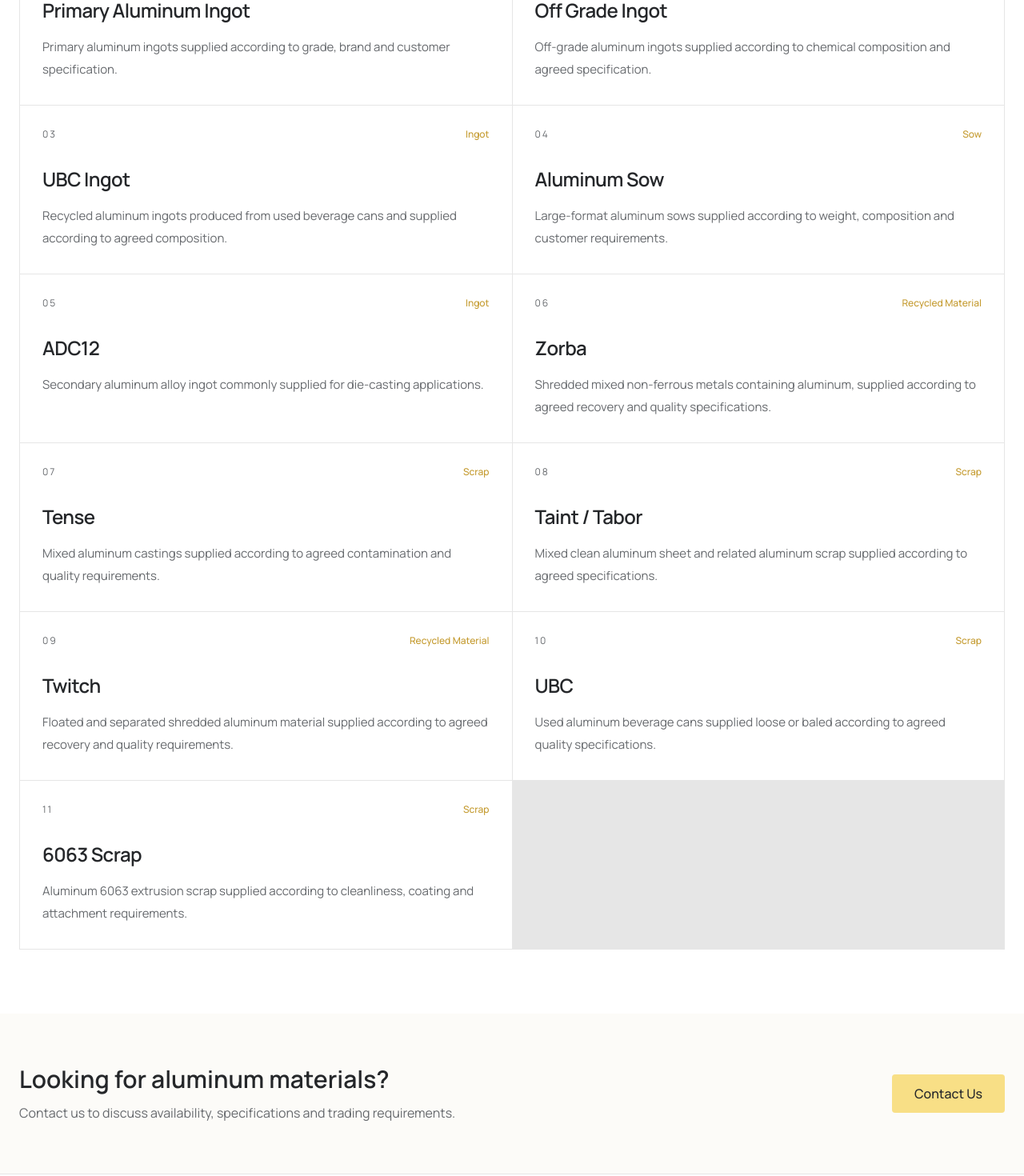
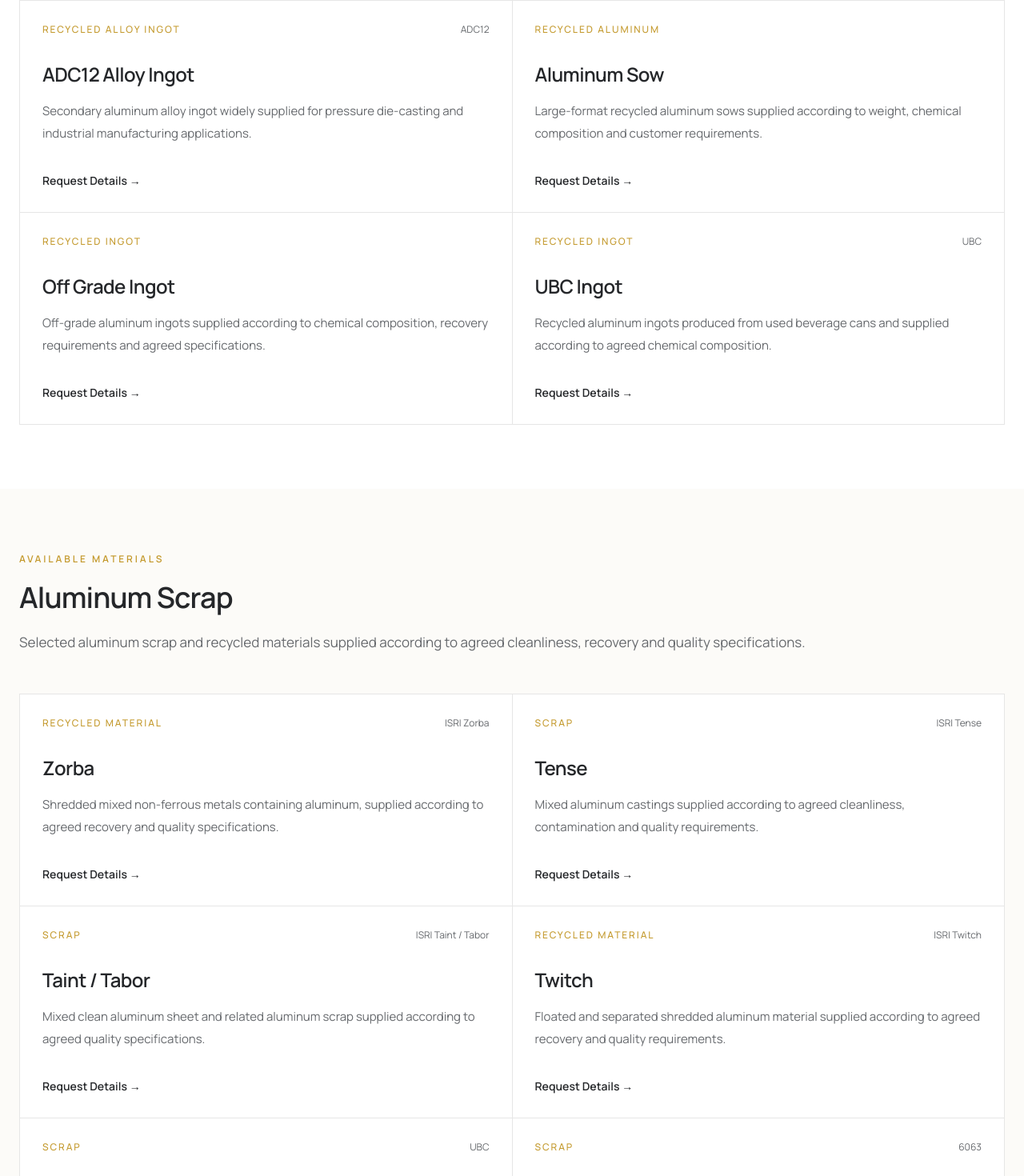
Before and after one commit to TQResources/tqresources-platform, a Next.js app: page /resources/aluminum in a window 1280 px wide. Shown: the part 920-2390 px from the top of the page at 80% size. Built offline with nearby package versions, Linux system fonts and the light colour scheme.

Commit message:
Complete aluminum materials page

```diff
--- a/src/app/layout.tsx
+++ b/src/app/layout.tsx
@@ -14,25 +14,58 @@ export const metadata: Metadata = {
   metadataBase: new URL(company.website),
 
   title: {
-    default: `${company.brandName} | Global Metal Trading`,
-    template: `%s | ${company.brandName}`,
+    default: "TQ Resources | Global Metal Trading",
+    template: "%s | TQ Resources",
   },
 
-  description: company.seo.description,
+  description:
+    "TorQue Resources Co., Limited is a Japan-based international trading company specializing in metal resources and industrial materials.",
 
-  keywords: company.seo.keywords,
+  keywords: [
+    "TQ Resources",
+    "TorQue Resources",
+    "Global Metal Trading",
+    "Metal Resources",
+    "Industrial Materials",
+    "Aluminum",
+    "Copper",
+    "Zinc",
+    "Brass",
+    "Stainless Steel",
+    "Lead",
+    "Magnesium",
+    "Silicon Metal",
+    "Rare Metals",
+    "International Trading Company Japan",
+  ],
+
+  authors: [
+    {
+      name: company.legalName,
+    },
+  ],
+
+  creator: company.legalName,
+
+  publisher: company.legalName,
 
   alternates: {
     canonical: "/",
   },
 
   openGraph: {
-    title: `${company.brandName} | Global Metal Trading`,
-    description: company.seo.description,
+    title: "TQ Resources | Global Metal Trading",
+    description:
+      "Japan-based international trading company specializing in metal resources and industrial materials.",
     url: company.website,
     siteName: company.brandName,
     locale: "en_US",
     type: "website",
+  },
+
+  robots: {
+    index: true,
+    follow: true,
   },
 };
 
--- a/src/app/resources/aluminum/page.tsx
+++ b/src/app/resources/aluminum/page.tsx
@@ -1,11 +1,85 @@
 import Header from "../../../components/Header";
 import { aluminumResources } from "../../../data/resources/aluminum";
 
-export default function AluminumPage() {
-  const activeMaterials = aluminumResources.filter(
-    (material) => material.active
+const recycledAluminum = aluminumResources.filter((material) =>
+  ["adc12", "aluminum-sow", "off-grade-aluminum-ingot", "ubc-ingot"].includes(
+    material.id
+  )
 );
 
+const aluminumScrap = aluminumResources.filter((material) =>
+  [
+    "zorba",
+    "tense",
+    "taint-tabor",
+    "twitch",
+    "ubc",
+    "6063-aluminum-scrap",
+  ].includes(material.id)
+);
+
+const semiFinishedMaterials = aluminumResources.filter((material) =>
+  ["aluminum-coil", "aluminum-sheet", "aluminum-plate"].includes(material.id)
+);
+
+const primaryAluminum = aluminumResources.filter(
+  (material) => material.id === "primary-aluminum-ingot"
+);
+
+const materialGroups = [
+  {
+    title: "Recycled Aluminum",
+    description:
+      "Secondary aluminum ingots and recycled aluminum materials supplied according to chemical composition, grade and customer requirements.",
+    materials: recycledAluminum,
+  },
+  {
+    title: "Aluminum Scrap",
+    description:
+      "Selected aluminum scrap and recycled materials supplied according to agreed cleanliness, recovery and quality specifications.",
+    materials: aluminumScrap,
+  },
+  {
+    title: "Semi-finished Materials",
+    description:
+      "Aluminum coil, sheet and plate supplied according to alloy, temper, thickness, dimensions and customer specifications.",
+    materials: semiFinishedMaterials,
+  },
+  {
+    title: "Primary Aluminum",
+    description:
+      "Primary aluminum ingots available upon customer request according to grade, brand and trading requirements.",
+    materials: primaryAluminum,
+  },
+];
+
+const supplyCapabilities = [
+  {
+    title: "Trade Terms",
+    items: ["FOB", "CFR", "CIF"],
+  },
+  {
+    title: "Packaging",
+    items: [
+      "Bundles",
+      "Bales",
+      "Loose Loading",
+      "Export Pallets",
+      "Wooden Cases",
+    ],
+  },
+  {
+    title: "Documentation",
+    items: [
+      "Commercial Invoice",
+      "Packing List",
+      "Bill of Lading",
+      "Certificate of Analysis",
+    ],
+  },
+];
+
+export default function AluminumPage() {
   return (
     <>
       <Header />
@@ -25,61 +99,129 @@ export default function AluminumPage() {
               Aluminum
             </p>
 
-            <h1 className="mt-5 max-w-5xl text-4xl font-semibold leading-tight tracking-tight text-[var(--text)] md:text-5xl">
+            <h1 className="mt-5 text-4xl font-semibold tracking-tight text-[var(--text)] md:text-5xl">
               Aluminum Materials
             </h1>
 
-            <p className="mt-6 max-w-5xl text-[17px] leading-8 text-[var(--text-light)]">
-              Primary aluminum, alloy ingots and recycled aluminum materials
-              supplied through our international trading network.
+            <p className="mt-6 text-[17px] leading-8 text-[var(--text-light)]">
+              Reliable aluminum materials supplied for international
+              manufacturing, recycling and trading applications. Typical
+              specifications, chemical composition, packaging and documentation
+              are available upon request.
             </p>
           </div>
         </section>
 
-        {/* Material list */}
-        <section className="bg-white">
+        {/* Material groups */}
+        {materialGroups.map((group, groupIndex) => (
+          <section
+            key={group.title}
+            className={
+              groupIndex % 2 === 0
+                ? "bg-white"
+                : "bg-[var(--background)]"
+            }
+          >
             <div className="mx-auto max-w-7xl px-6 py-20">
-            <div className="mb-10 flex flex-wrap items-end justify-between gap-5">
               <div>
                 <p className="text-xs font-semibold uppercase tracking-[0.24em] text-[var(--primary-dark)]">
                   Available Materials
                 </p>
 
                 <h2 className="mt-5 text-3xl font-semibold tracking-tight text-[var(--text)] md:text-4xl">
-                  Aluminum Trading Portfolio
+                  {group.title}
                 </h2>
-              </div>
 
-              <p className="text-sm text-[var(--text-light)]">
-                {activeMaterials.length} Materials
+                <p className="mt-5 text-[17px] leading-8 text-[var(--text-light)]">
+                  {group.description}
                 </p>
               </div>
 
-            <div className="grid gap-px overflow-hidden border border-[var(--border)] bg-[var(--border)] md:grid-cols-2">
-              {activeMaterials.map((material, index) => (
+              <div
+                className={`mt-12 grid gap-px overflow-hidden border border-[var(--border)] bg-[var(--border)] ${
+                  group.materials.length === 1
+                    ? "md:grid-cols-1"
+                    : group.materials.length === 3
+                      ? "md:grid-cols-3"
+                      : "md:grid-cols-2"
+                }`}
+              >
+                {group.materials.map((material) => (
                   <article
                     key={material.id}
-                  className="min-h-[210px] bg-white p-7 transition-colors hover:bg-[var(--background)]"
+                    className="group flex min-h-[260px] flex-col bg-white p-7 transition-colors hover:bg-[var(--background)]"
                   >
                     <div className="flex items-start justify-between gap-5">
-                    <span className="text-xs tracking-[0.16em] text-[var(--text-light)]">
-                      {String(index + 1).padStart(2, "0")}
+                      <span className="text-xs font-medium uppercase tracking-[0.16em] text-[var(--primary-dark)]">
+                        {material.form}
                       </span>
 
-                    <span className="text-xs font-medium text-[var(--primary-dark)]">
-                      {material.form ?? "Aluminum"}
+                      {material.grade && (
+                        <span className="text-xs text-[var(--text-light)]">
+                          {material.grade}
                         </span>
+                      )}
                     </div>
 
                     <h3 className="mt-8 text-2xl font-semibold tracking-tight text-[var(--text)]">
                       {material.displayName}
                     </h3>
 
-                  {material.description && (
-                    <p className="mt-4 max-w-2xl text-[15px] leading-7 text-[var(--text-light)]">
+                    <p className="mt-4 text-[15px] leading-7 text-[var(--text-light)]">
                       {material.description}
                     </p>
-                  )}
+
+                    <div className="mt-auto pt-8">
+                      <a
+                        href="/contact"
+                        className="text-sm font-semibold text-[var(--text)] transition-colors group-hover:text-[var(--primary-dark)]"
+                      >
+                        Request Details →
+                      </a>
+                    </div>
+                  </article>
+                ))}
+              </div>
+            </div>
+          </section>
+        ))}
+
+        {/* Supply capability */}
+        <section className="border-t border-[var(--border)] bg-white">
+          <div className="mx-auto max-w-7xl px-6 py-20">
+            <div>
+              <p className="text-xs font-semibold uppercase tracking-[0.24em] text-[var(--primary-dark)]">
+                Supply Capability
+              </p>
+
+              <h2 className="mt-5 text-3xl font-semibold tracking-tight text-[var(--text)] md:text-4xl">
+                Flexible International Trading Support
+              </h2>
+
+              <p className="mt-5 text-[17px] leading-8 text-[var(--text-light)]">
+                Supply arrangements are coordinated according to product
+                specifications, trade terms, packaging requirements and
+                destination markets.
+              </p>
+            </div>
+
+            <div className="mt-12 grid gap-px overflow-hidden border border-[var(--border)] bg-[var(--border)] md:grid-cols-3">
+              {supplyCapabilities.map((capability) => (
+                <article
+                  key={capability.title}
+                  className="min-h-[250px] bg-white p-7"
+                >
+                  <div className="h-2 w-2 rounded-full bg-[var(--primary-dark)]" />
+
+                  <h3 className="mt-7 text-xl font-semibold text-[var(--text)]">
+                    {capability.title}
+                  </h3>
+
+                  <ul className="mt-5 space-y-3 text-[15px] leading-7 text-[var(--text-light)]">
+                    {capability.items.map((item) => (
+                      <li key={item}>{item}</li>
+                    ))}
+                  </ul>
                 </article>
               ))}
             </div>
@@ -88,15 +230,15 @@ export default function AluminumPage() {
 
         {/* Contact */}
         <section className="bg-[var(--background)]">
-          <div className="mx-auto flex max-w-7xl flex-col justify-between gap-7 px-6 py-16 md:flex-row md:items-center">
+          <div className="mx-auto flex max-w-7xl flex-col justify-between gap-8 px-6 py-16 md:flex-row md:items-center">
             <div>
               <h2 className="text-3xl font-semibold text-[var(--text)]">
                 Looking for aluminum materials?
               </h2>
 
-              <p className="mt-3 text-[var(--text-light)]">
-                Contact us to discuss availability, specifications and trading
-                requirements.
+              <p className="mt-3 text-[16px] leading-7 text-[var(--text-light)]">
+                Contact us to discuss grades, specifications, origin,
+                availability, packaging and trade terms.
               </p>
             </div>
 
@@ -104,7 +246,7 @@ export default function AluminumPage() {
               href="/contact"
               className="btn-primary shrink-0 rounded-sm px-7 py-3 font-medium"
             >
-              Contact Us
+              Send an Inquiry
             </a>
           </div>
         </section>
--- a/src/data/resources/aluminum.ts
+++ b/src/data/resources/aluminum.ts
@@ -1,15 +1,34 @@
 import type { Resource } from "../../types/resource";
 
 export const aluminumResources: Resource[] = [
+  /* -------------------------------------------------------------------------- */
+  /* Recycled Aluminum */
+  /* -------------------------------------------------------------------------- */
+
   {
-    id: "primary-aluminum-ingot",
-    name: "Primary Aluminum Ingot",
-    displayName: "Primary Aluminum Ingot",
+    id: "adc12",
+    name: "ADC12 Aluminum Alloy Ingot",
+    displayName: "ADC12 Alloy Ingot",
     metal: "Aluminum",
-    form: "Ingot",
+    form: "Recycled Alloy Ingot",
+    grade: "ADC12",
+    standard: "JIS",
     description:
-      "Primary aluminum ingots supplied according to grade, brand and customer specification.",
+      "Secondary aluminum alloy ingot widely supplied for pressure die-casting and industrial manufacturing applications.",
     commonPacking: ["Bundles", "Strapped ingots"],
+    commonTradeTerms: ["FOB", "CFR", "CIF"],
+    featured: true,
+    active: true,
+  },
+  {
+    id: "aluminum-sow",
+    name: "Recycled Aluminum Sow",
+    displayName: "Aluminum Sow",
+    metal: "Aluminum",
+    form: "Recycled Aluminum",
+    description:
+      "Large-format recycled aluminum sows supplied according to weight, chemical composition and customer requirements.",
+    commonPacking: ["Loose units", "Container loading"],
     commonTradeTerms: ["FOB", "CFR", "CIF"],
     featured: true,
     active: true,
@@ -19,9 +38,9 @@ export const aluminumResources: Resource[] = [
     name: "Off Grade Aluminum Ingot",
     displayName: "Off Grade Ingot",
     metal: "Aluminum",
-    form: "Ingot",
+    form: "Recycled Ingot",
     description:
-      "Off-grade aluminum ingots supplied according to chemical composition and agreed specification.",
+      "Off-grade aluminum ingots supplied according to chemical composition, recovery requirements and agreed specifications.",
     commonPacking: ["Bundles", "Strapped ingots"],
     commonTradeTerms: ["FOB", "CFR", "CIF"],
     featured: true,
@@ -32,43 +51,64 @@ export const aluminumResources: Resource[] = [
     name: "UBC Aluminum Ingot",
     displayName: "UBC Ingot",
     metal: "Aluminum",
-    form: "Ingot",
+    form: "Recycled Ingot",
     grade: "UBC",
     description:
-      "Recycled aluminum ingots produced from used beverage cans and supplied according to agreed composition.",
+      "Recycled aluminum ingots produced from used beverage cans and supplied according to agreed chemical composition.",
     commonPacking: ["Bundles", "Strapped ingots"],
     commonTradeTerms: ["FOB", "CFR", "CIF"],
     featured: true,
     active: true,
   },
+
+  /* -------------------------------------------------------------------------- */
+  /* Semi-finished Aluminum Materials */
+  /* -------------------------------------------------------------------------- */
+
   {
-    id: "aluminum-sow",
-    name: "Aluminum Sow",
-    displayName: "Aluminum Sow",
+    id: "aluminum-coil",
+    name: "Aluminum Coil",
+    displayName: "Aluminum Coil",
     metal: "Aluminum",
-    form: "Sow",
+    form: "Coil",
     description:
-      "Large-format aluminum sows supplied according to weight, composition and customer requirements.",
-    commonPacking: ["Loose units", "Container loading"],
+      "Aluminum coils supplied in various alloys, tempers, thicknesses and dimensions according to customer specifications.",
+    commonPacking: ["Export pallets", "Wooden cases"],
     commonTradeTerms: ["FOB", "CFR", "CIF"],
     featured: true,
     active: true,
   },
   {
-    id: "adc12",
-    name: "ADC12 Aluminum Alloy Ingot",
-    displayName: "ADC12",
+    id: "aluminum-sheet",
+    name: "Aluminum Sheet",
+    displayName: "Aluminum Sheet",
     metal: "Aluminum",
-    form: "Ingot",
-    grade: "ADC12",
-    standard: "JIS",
+    form: "Sheet",
     description:
-      "Secondary aluminum alloy ingot commonly supplied for die-casting applications.",
-    commonPacking: ["Bundles", "Strapped ingots"],
+      "Aluminum sheets supplied according to alloy, temper, thickness, width and customer requirements.",
+    commonPacking: ["Export pallets", "Wooden cases"],
     commonTradeTerms: ["FOB", "CFR", "CIF"],
     featured: true,
     active: true,
   },
+  {
+    id: "aluminum-plate",
+    name: "Aluminum Plate",
+    displayName: "Aluminum Plate",
+    metal: "Aluminum",
+    form: "Plate",
+    description:
+      "Aluminum plates supplied according to alloy, temper, thickness, dimensions and industrial application requirements.",
+    commonPacking: ["Export pallets", "Wooden cases"],
+    commonTradeTerms: ["FOB", "CFR", "CIF"],
+    featured: true,
+    active: true,
+  },
+
+  /* -------------------------------------------------------------------------- */
+  /* Aluminum Scrap */
+  /* -------------------------------------------------------------------------- */
+
   {
     id: "zorba",
     name: "Zorba",
@@ -93,7 +133,7 @@ export const aluminumResources: Resource[] = [
     grade: "ISRI Tense",
     standard: "ISRI",
     description:
-      "Mixed aluminum castings supplied according to agreed contamination and quality requirements.",
+      "Mixed aluminum castings supplied according to agreed cleanliness, contamination and quality requirements.",
     commonPacking: ["Loose", "Bales"],
     commonTradeTerms: ["FOB", "CFR", "CIF"],
     featured: false,
@@ -108,7 +148,7 @@ export const aluminumResources: Resource[] = [
     grade: "ISRI Taint / Tabor",
     standard: "ISRI",
     description:
-      "Mixed clean aluminum sheet and related aluminum scrap supplied according to agreed specifications.",
+      "Mixed clean aluminum sheet and related aluminum scrap supplied according to agreed quality specifications.",
     commonPacking: ["Loose", "Bales"],
     commonTradeTerms: ["FOB", "CFR", "CIF"],
     featured: false,
@@ -137,7 +177,7 @@ export const aluminumResources: Resource[] = [
     form: "Scrap",
     grade: "UBC",
     description:
-      "Used aluminum beverage cans supplied loose or baled according to agreed quality specifications.",
+      "Used aluminum beverage cans supplied loose or baled according to agreed cleanliness and quality specifications.",
     commonPacking: ["Bales", "Compressed packages"],
     commonTradeTerms: ["FOB", "CFR", "CIF"],
     featured: false,
@@ -151,10 +191,28 @@ export const aluminumResources: Resource[] = [
     form: "Scrap",
     grade: "6063",
     description:
-      "Aluminum 6063 extrusion scrap supplied according to cleanliness, coating and attachment requirements.",
+      "Aluminum 6063 extrusion scrap supplied according to cleanliness, coating, attachment and recovery requirements.",
     commonPacking: ["Loose", "Bales", "Bundles"],
     commonTradeTerms: ["FOB", "CFR", "CIF"],
     featured: false,
     active: true,
   },
+
+  /* -------------------------------------------------------------------------- */
+  /* Primary Aluminum — Available upon Request */
+  /* -------------------------------------------------------------------------- */
+
+  {
+    id: "primary-aluminum-ingot",
+    name: "Primary Aluminum Ingot",
+    displayName: "Primary Aluminum Ingot",
+    metal: "Aluminum",
+    form: "Primary Ingot",
+    description:
+      "Primary aluminum ingots available upon request according to grade, brand and customer specifications.",
+    commonPacking: ["Bundles", "Strapped ingots"],
+    commonTradeTerms: ["FOB", "CFR", "CIF"],
+    featured: false,
+    active: true,
+  },
 ];
```
Also changed, not shown: src/app/favicon.png (added). Lines whose indentation alone changed are shown as unchanged.
